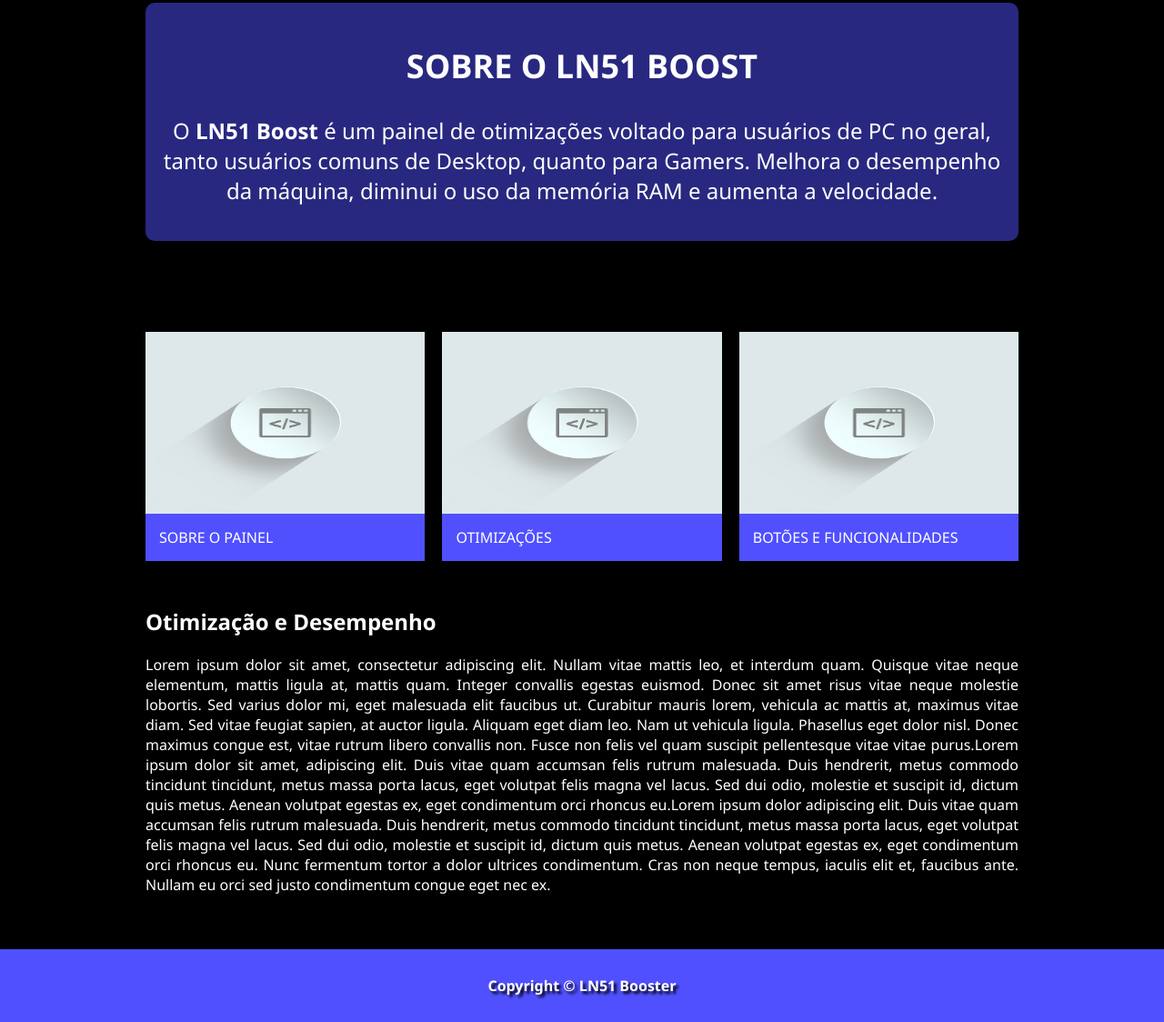
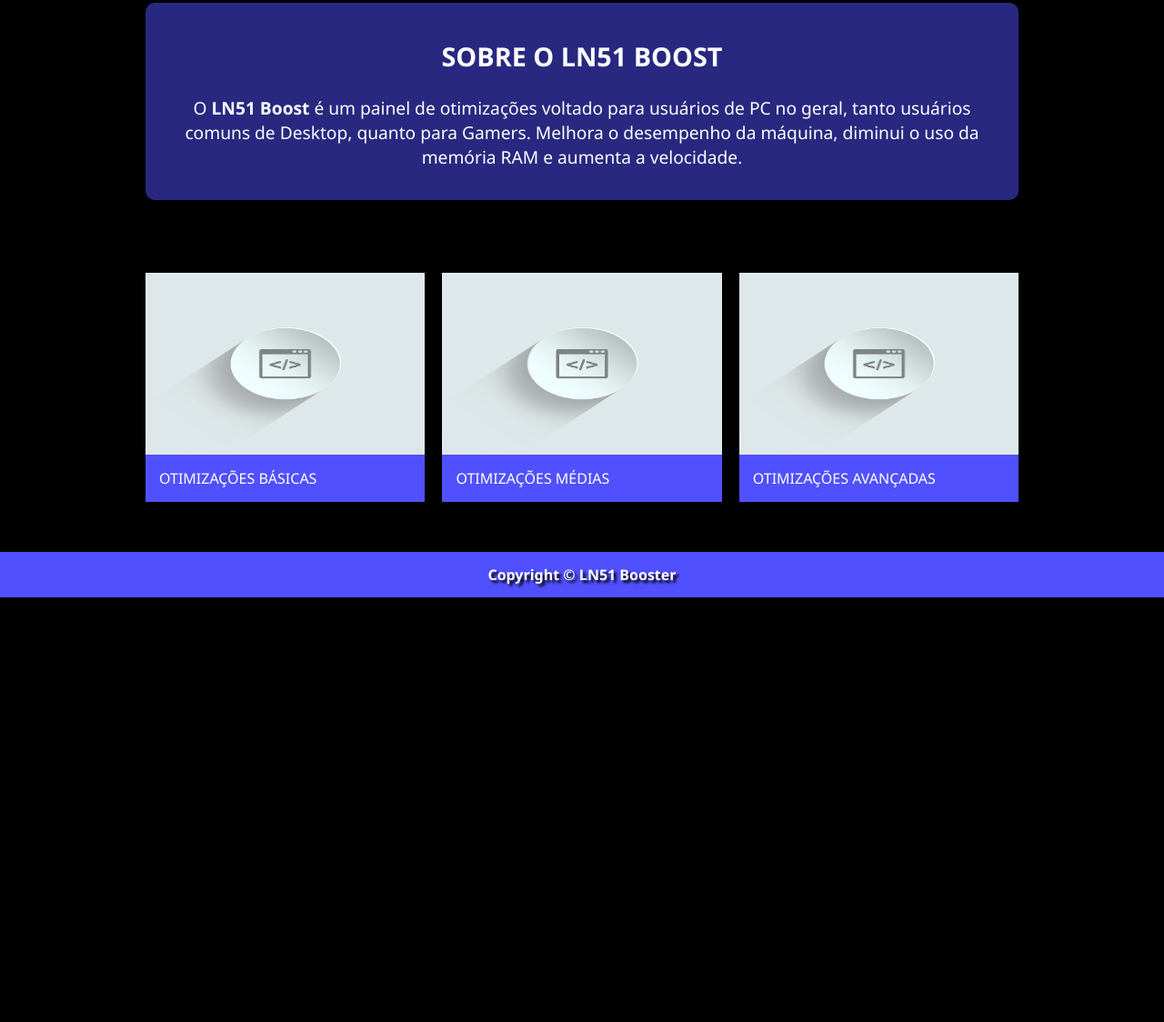
Before and after one commit to nicolly-ats/site-projeto_final, a plain HTML site: page index.html in a window 1280 px wide. Shown: the part 462-1586 px from the top of the page at 91% size. After the commit the page ends 1119 px from the top, so only its background shows below. Drawn offline with Linux system fonts and the light colour scheme.

Commit message:
update 2.0

```diff
--- a/css/style.css
+++ b/css/style.css
@@ -18,21 +18,12 @@
     display: flex;
     align-items: center;
 }
-.container{
-    padding-left: 100px;
-    margin-top: 0;
-}
 .topo img{
-    height: 130px;
+    height: 140px;
     margin-top: 30px;
     padding-bottom:15px;
+    padding-left: 160px;
     box-sizing: border-box;
-}
-.topo p{
-    font-size: 25px;
-    margin-left: 10px;
-    margin-top: 12px;
-    text-shadow: 3px 3px rgba(0, 0, 0, 0.5);
 }
 .topo ul{
     position: fixed;
@@ -61,7 +52,7 @@
 .sobre_painel img{
     height: 350px;
     border-radius: 5px;
-    box-shadow: 0px 0px 15px rgb(70, 70, 70);
+    box-shadow: 0px 0px 5px rgb(126, 126, 126);
 }
 .sobre_painel_text h1{
     text-transform: uppercase;
@@ -71,14 +62,14 @@
     padding: 15px;
     box-sizing: border-box;
     border-radius: 10px;
-    font-size: 1.5em;
+    font-size: 1.2em;
     margin-top: 30px;
 }
 
 /*----------CARDS-VISUAIS-------------*/
 
 .assuntos{
-    margin-top: 20px;
+    margin-bottom: 55px;
     overflow: auto;
 }
 .card{
@@ -104,18 +95,13 @@
 .card a{
     text-decoration: none;
 }
-/*------------------TEXTO-BREVE-------------------*/
-.ot_des{
-    margin-top: 50px;
-    margin-bottom: 60px;
-    text-align: justify;
-}
+
 /*----------------------RODAPÉ-------------------*/
 footer{
     background-color: rgb(80, 80, 255);
     text-align: center;
-    height: 80px;
+    height: 50px;
     color: white;
     text-shadow: 3px 3px 3px rgb(0, 0, 0);
-    line-height: 80px;
+    line-height: 50px;
 }
--- a/index.html
+++ b/index.html
@@ -34,51 +34,17 @@
             <section class="assuntos">
                 <article class="card card1"><a href="#">
                     <img src="./img/exemplo_rascunho.png" alt="">
-                    <p>Sobre o painel</p>
+                    <p>Otimizações Básicas</p>
                 </a></article>
                 <article class="card card2"><a href="#">
                     <img src="./img/exemplo_rascunho.png" alt="">
-                    <p>Otimizações</p>
+                    <p>Otimizações Médias</p>
                 </a></article>
                 <article class="card card3"><a href="#">
                     <img src="./img/exemplo_rascunho.png" alt="">
-                    <p>Botões e funcionalidades</p>
+                    <p>Otimizações Avançadas</p>
                 </a></article>
             </section>
-            <article class="ot_des">
-                <h2>Otimização e Desempenho</h2>
-                <p>Lorem ipsum dolor sit amet, consectetur adipiscing
-                    elit. Nullam vitae mattis leo, et interdum quam.
-                    Quisque vitae neque elementum, mattis ligula at,
-                    mattis quam. Integer convallis egestas euismod.
-                    Donec sit amet risus vitae neque molestie lobortis.
-                    Sed varius dolor mi, eget malesuada elit faucibus ut.
-                    Curabitur mauris lorem, vehicula ac mattis at, maximus
-                    vitae diam. Sed vitae feugiat sapien, at auctor ligula.
-                    Aliquam eget diam leo. Nam ut vehicula ligula. Phasellus
-                    eget dolor nisl. Donec maximus congue est, vitae rutrum
-                    libero convallis non. Fusce non felis vel quam suscipit
-                    pellentesque vitae vitae purus.Lorem ipsum dolor sit amet,
-                    adipiscing elit. Duis vitae quam accumsan
-                    felis rutrum malesuada. Duis hendrerit,
-                    metus commodo tincidunt tincidunt, metus
-                    massa porta lacus, eget volutpat felis magna
-                    vel lacus. Sed dui odio, molestie et suscipit
-                    id, dictum quis metus. Aenean volutpat egestas
-                    ex, eget condimentum orci rhoncus eu.Lorem ipsum dolor
-                    adipiscing elit. Duis vitae quam accumsan
-                    felis rutrum malesuada. Duis hendrerit,
-                    metus commodo tincidunt tincidunt, metus
-                    massa porta lacus, eget volutpat felis magna
-                    vel lacus. Sed dui odio, molestie et suscipit
-                    id, dictum quis metus. Aenean volutpat egestas
-                    ex, eget condimentum orci rhoncus eu. Nunc
-                    fermentum tortor a dolor ultrices condimentum.
-                    Cras non neque tempus, iaculis elit et, faucibus
-                    ante. Nullam eu orci sed justo condimentum congue
-                    eget nec ex.
-                </p>
-            </article>
         </div>
         <footer>
             <p><b>Copyright &copy; LN51 Booster</b></p>
```
